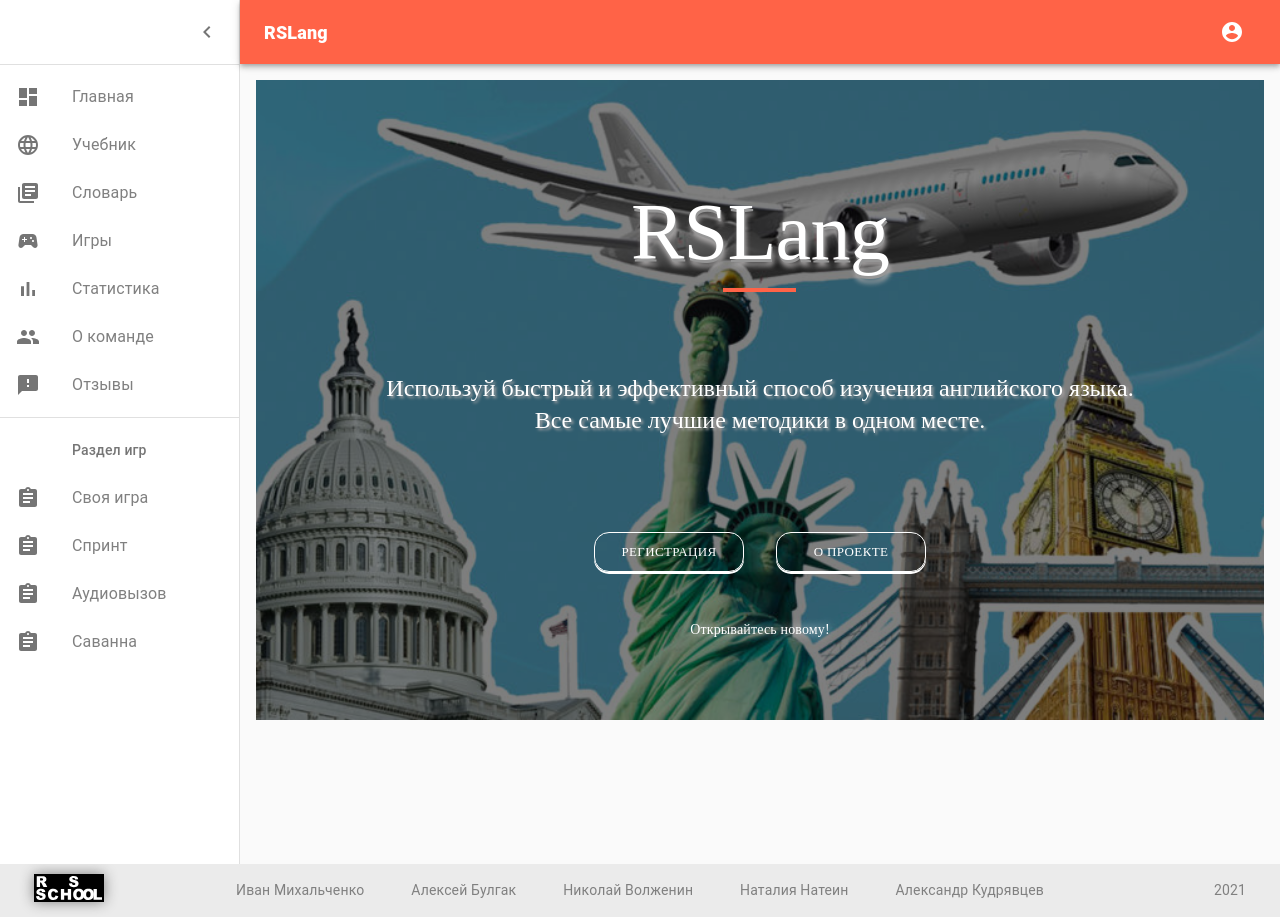
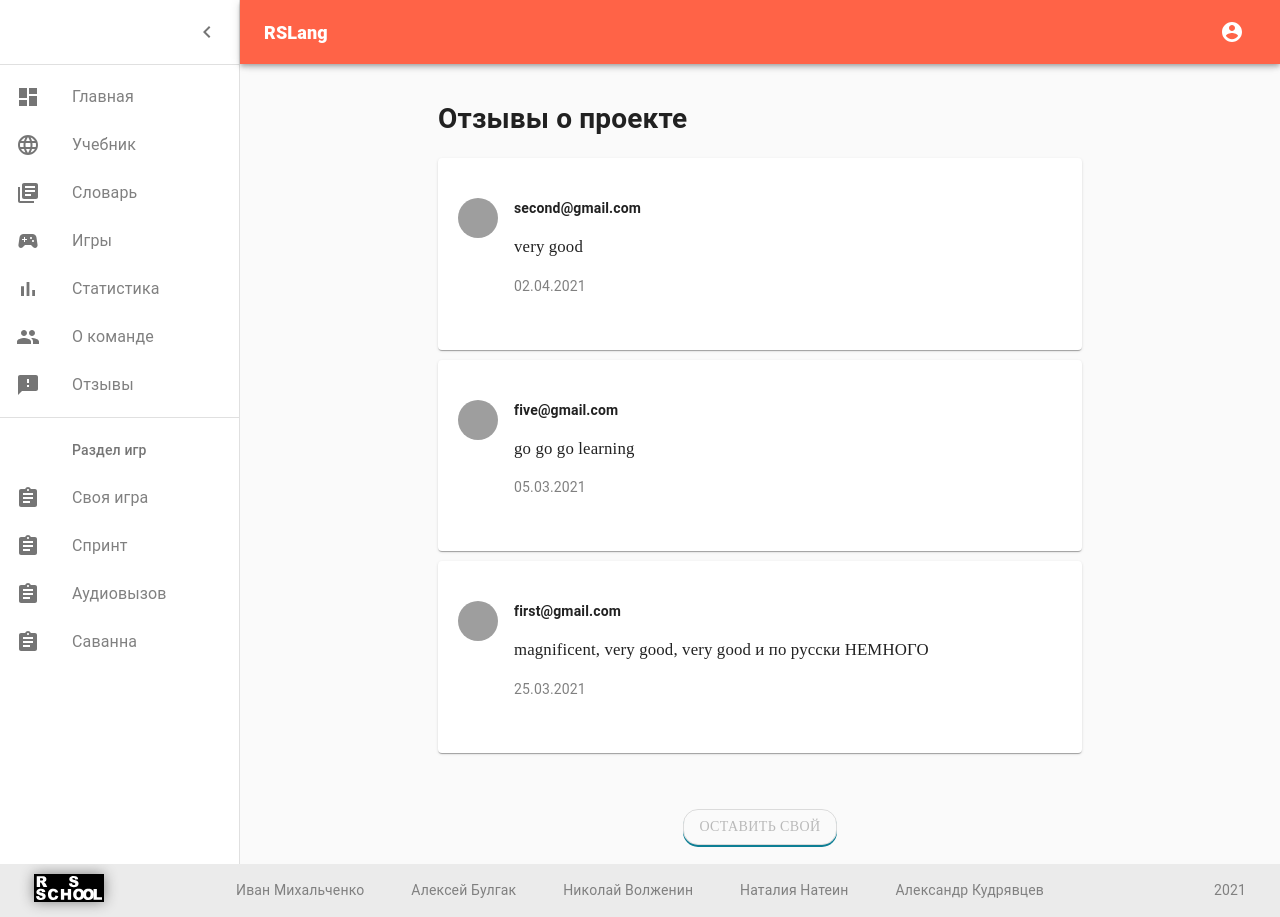
Before and after one commit to natein/rslang, a React (Create React App) app: page /review in a window 1280 px wide. Built offline with nearby package versions, Linux system fonts and the light colour scheme; grey boxes are pictures that could not be loaded.

Commit message:
feat: add simple validation on review, disabled button

```diff
--- a/src/components/Dashboard/Dashboard.jsx
+++ b/src/components/Dashboard/Dashboard.jsx
@@ -176,10 +176,9 @@ function Dashboard() {
                         <Route path="/about" component={AboutTeam} />
                         <Route path="/login" component={LoginPage} />
                         <Route path="/sign-up" component={SignupPage} />
-                        <Route path="/review" component={HomePage} />
+                        <Route path="/review" component={ReviewPage} />
                         <Route path="/games/sprint" component={SprintPage} />
                         <Route path="/games/savanna" component={SavannaPage} />
-                        <Route path="/review" component={ReviewPage} />
                     </Switch>
                 </Container>
             </Box>
--- a/src/components/Review/FormDialog.jsx
+++ b/src/components/Review/FormDialog.jsx
@@ -30,6 +30,9 @@ const useStyles = makeStyles(() => ({
             boxShadow: '0 5px 5px #0D7E94',
         },
     },
+    mainForm: {
+        textAlign: 'center',
+    },
 }));
 
 const CssTextField = withStyles({
@@ -46,6 +49,7 @@ const CssTextField = withStyles({
 function FormDialog({ setReview, user }) {
     const classes = useStyles();
     const [open, setOpen] = React.useState(false);
+    const [val, setVal] = React.useState(false);
     const [value, setValue] = React.useState('');
 
     const handleClickOpen = () => {
@@ -54,6 +58,7 @@ function FormDialog({ setReview, user }) {
 
     const handleClose = () => {
         setOpen(false);
+        setVal(false);
         setValue('');
     };
 
@@ -62,17 +67,29 @@ function FormDialog({ setReview, user }) {
     };
 
     const handleLog = () => {
+        if (value.length > 10) {
             setReview({
                 review: value,
                 date: new Date().toLocaleDateString(),
                 name: user.name,
                 avatar: user.avatar,
             });
+            handleClose();
+        }
+        if (value.length <= 10) {
+            setVal(true);
+        }
     };
 
     return (
-        <div>
-            <Button variant="outlined" color="primary" onClick={handleClickOpen} className={classes.button}>
+        <div className={classes.mainForm}>
+            <Button
+                variant="outlined"
+                color="primary"
+                onClick={handleClickOpen}
+                className={classes.button}
+                disabled={!user.token}
+            >
                 Оставить свой
             </Button>
             <Dialog open={open} onClose={handleClose} aria-labelledby="form-dialog-title">
@@ -82,6 +99,7 @@ function FormDialog({ setReview, user }) {
                         Заполните поле и оставьте отзыв, чтобы каждый смог его увидеть.
                     </DialogContentText>
                     <CssTextField
+                        error={val}
                         autoFocus
                         fullWidth
                         multiline
--- a/src/components/Review/LastReview.jsx
+++ b/src/components/Review/LastReview.jsx
@@ -1,81 +1,73 @@
-import React from "react";
+import React from 'react';
 
-import { Avatar, Grid, Paper } from "@material-ui/core";
+import { Avatar, Grid, Paper } from '@material-ui/core';
 
 const imgLink =
-  "https://images.pexels.com/photos/1681010/pexels-photo-1681010.jpeg?auto=compress&cs=tinysrgb&dpr=3&h=750&w=1260";
+    'https://images.pexels.com/photos/1681010/pexels-photo-1681010.jpeg?auto=compress&cs=tinysrgb&dpr=3&h=750&w=1260';
+
+const data = [
+    {
+        review: 'very good',
+        date: '02.04.2021',
+        name: 'second@gmail.com',
+        avatar: imgLink,
+    },
+    {
+        review: 'very good, very good, very good, very good, very good, very good, very good',
+        date: '12.03.2021',
+        name: 'third@gmail.com',
+        avatar: imgLink,
+    },
+    {
+        review: 'magnificent, very good, very good и по русски НЕМНОГО',
+        date: '25.03.2021',
+        name: 'first@gmail.com',
+        avatar: imgLink,
+    },
+    {
+        review: 'magnificent and other and other',
+        date: '17.03.2021',
+        name: 'four@gmail.com',
+        avatar: imgLink,
+    },
+    {
+        review: 'go go go learning',
+        date: '05.03.2021',
+        name: 'five@gmail.com',
+        avatar: imgLink,
+    },
+    {
+        review: 'want some more english words',
+        date: '23.03.2021',
+        name: 'six@gmail.com',
+        avatar: imgLink,
+    },
+];
 
 function LastReview() {
+    const threeReview = data.sort(() => Math.random() - Math.random()).slice(0, 3);
+
     return (
-    <div style={{ padding: 14 }} className="App">
+        <div style={{ padding: 14, marginBottom: '16px' }} className="App">
             <h1>Отзывы о проекте</h1>
-      <Paper style={{ padding: "40px 20px" }}>
+            {threeReview.map((review) => {
+                return (
+                    <Paper style={{ padding: '40px 20px', marginBottom: 10 }}>
                         <Grid container wrap="nowrap" spacing={2}>
                             <Grid item>
-            <Avatar alt="Remy Sharp" src={imgLink} />
+                                <Avatar alt="Remy Sharp" src={review.avatar} />
                             </Grid>
                             <Grid justifycontent="left" item xs zeroMinWidth>
-            <h4 style={{ margin: 0, textAlign: "left" }}>Michel Michel</h4>
-            <p style={{ textAlign: "left" }}>
-              Lorem ipsum dolor sit amet, consectetur adipiscing elit. Aenean
-              luctus ut est sed faucibus. Aliquam vulputate, mauris vitae
-              tincidunt interdum, mauris mi vehicula urna, nec feugiat quam
-              lectus vitae ex.{" "}
+                                <h4 style={{ margin: 0, textAlign: 'left' }}>{review.name}</h4>
+                                <p style={{ textAlign: 'left', fontFamily: 'Segoe script, cursive', fontSize: 'larger' }}>
+                                    {review.review}
                                 </p>
-            <p style={{ textAlign: "left", color: "gray" }}>
-              posted 1 minute ago
-            </p>
+                                <p style={{ textAlign: 'left', color: 'gray' }}>{review.date}</p>
                             </Grid>
                         </Grid>
                     </Paper>
-      <Paper style={{ padding: "40px 20px", marginTop: 10 }}>
-        <Grid container wrap="nowrap" spacing={2}>
-          <Grid item>
-            <Avatar alt="Remy Sharp" src={imgLink} />
-          </Grid>
-          <Grid justifycontent="left" item xs zeroMinWidth>
-            <h4 style={{ margin: 0, textAlign: "left" }}>Michel Michel</h4>
-            <p style={{ textAlign: "left" }}>
-              Lorem ipsum dolor sit amet, consectetur adipiscing elit. Aenean
-              luctus ut est sed faucibus. Duis bibendum ac ex vehicula laoreet.
-              Suspendisse congue vulputate lobortis. Pellentesque at interdum
-              tortor. Quisque arcu quam, malesuada vel mauris et, posuere
-              sagittis ipsum. Aliquam ultricies a ligula nec faucibus. In elit
-              metus, efficitur lobortis nisi quis, molestie porttitor metus.
-              Pellentesque et neque risus. Aliquam vulputate, mauris vitae
-              tincidunt interdum, mauris mi vehicula urna, nec feugiat quam
-              lectus vitae ex.{" "}
-            </p>
-            <p style={{ textAlign: "left", color: "gray" }}>
-              posted 1 minute ago
-            </p>
-          </Grid>
-        </Grid>
-      </Paper>
-      <Paper style={{ padding: "40px 20px", marginTop: 10 }}>
-        <Grid container wrap="nowrap" spacing={2}>
-          <Grid item>
-            <Avatar alt="Remy Sharp" src={imgLink} />
-          </Grid>
-          <Grid justifycontent="left" item xs zeroMinWidth>
-            <h4 style={{ margin: 0, textAlign: "left" }}>Michel Michel</h4>
-            <p style={{ textAlign: "left" }}>
-              Lorem ipsum dolor sit amet, consectetur adipiscing elit. Aenean
-              luctus ut est sed faucibus. Duis bibendum ac ex vehicula laoreet.
-              Suspendisse congue vulputate lobortis. Pellentesque at interdum
-              tortor. Quisque arcu quam, malesuada vel mauris et, posuere
-              sagittis ipsum. Aliquam ultricies a ligula nec faucibus. In elit
-              metus, efficitur lobortis nisi quis, molestie porttitor metus.
-              Pellentesque et neque risus. Aliquam vulputate, mauris vitae
-              tincidunt interdum, mauris mi vehicula urna, nec feugiat quam
-              lectus vitae ex.{" "}
-            </p>
-            <p style={{ textAlign: "left", color: "gray" }}>
-              posted 1 minute ago
-            </p>
-          </Grid>
-        </Grid>
-      </Paper>
+                );
+            })}
         </div>
     );
 }
--- a/src/components/Review/ReviewPage.jsx
+++ b/src/components/Review/ReviewPage.jsx
@@ -6,15 +6,25 @@ import LastReview from './LastReview';
 import FormDialog from './FormDialog';
 import LoadingPage from '../LoadingPage';
 
+import { makeStyles } from '@material-ui/core/styles';
+
+const useStyles = makeStyles(() => ({
+    reviewCont: {
+        padding: '0 12em',
+    },
+}));
+
 const ReviewPage = ({ loader }) => {
+    const classes = useStyles();
+
     return (
-        <>
-              {loader && <LoadingPage />}
-              {!loader && <LastReview />}
+        <div className={classes.reviewCont}>
+            {loader && <LoadingPage />}
+            {!loader && <LastReview />}
             <FormDialog />
-        </>
+        </div>
     );
-}
+};
 
 const mapStateToProps = (state) => ({
     loader: state.common.loader,
```
Also changed, not shown: 1 other file (tests, documents, lock files or other folders). Lines whose indentation alone changed are shown as unchanged.
